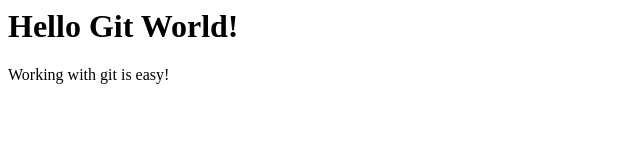
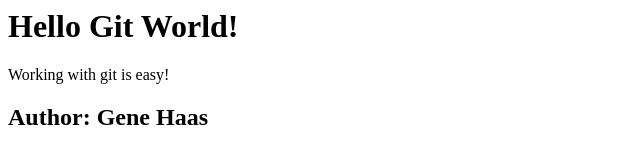
Before and after one commit to genehaas/GitGithubMasterclass2, a plain HTML site: page index.html in a window 1280 px wide. Shown: the whole page, without its empty margins (0-640 px from the left). Drawn offline with Linux system fonts and the light colour scheme.

Commit message:
Add author
I have addeda a header to thr index.html file
that now contains my name as the author of the
file.

```diff
--- a/index.html
+++ b/index.html
@@ -3,3 +3,5 @@
 <div>
     <p>Working with git is easy!</p>
 </div>
+
+<h2>Author: Gene Haas</h2>
```
